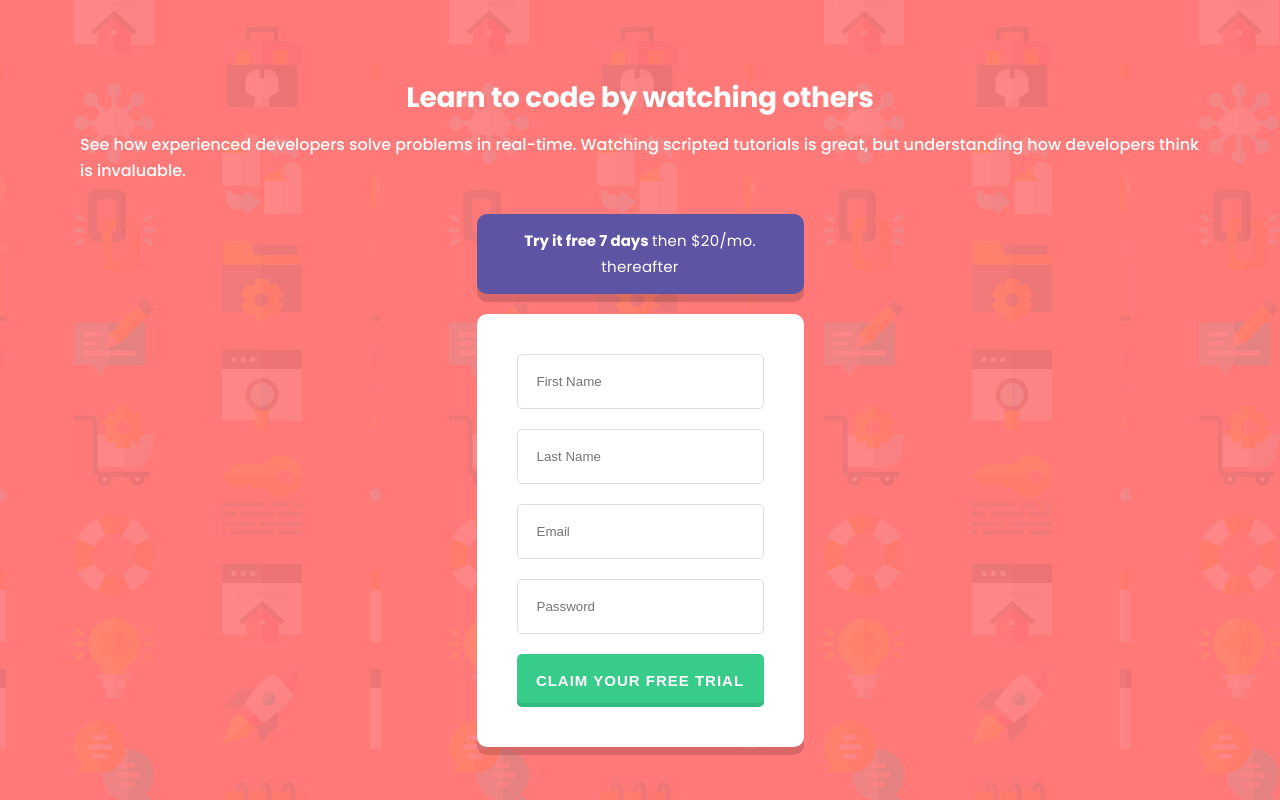
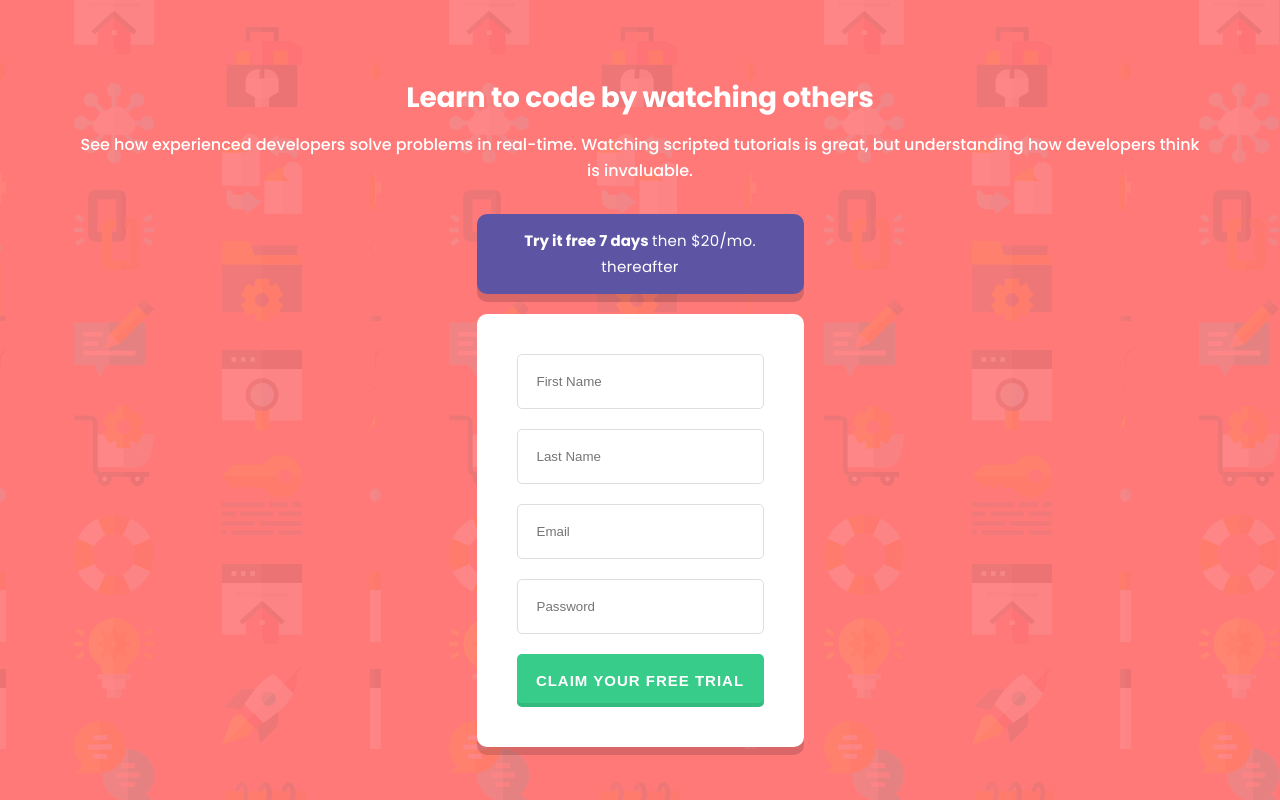
Before and after one commit to gia-grigalashvili/intro-component-with-signup-form-master-ty, a React (Vite) app: page / in a window 1280 px wide. Built offline with nearby package versions, Linux system fonts and the light colour scheme; a web font is replaced by a local one.

Commit message:
I finished the project

```diff
--- a/src/components/Inputs.tsx
+++ b/src/components/Inputs.tsx
@@ -22,10 +22,10 @@ function Inputs() {
   });
   const handleChange = (event: React.ChangeEvent<HTMLInputElement>) => {
     const { name, value } = event.target;
-    // name == "FirstName" && setError.FirstName(true);
-    // name == "LastName" && setError.LastName(true);
-    // name == "email" && setError.email(true);
-    // name == "password" && setError.password(true);
+    // name == "FirstName" && setError.FirstName(false);
+    // name == "LastName" && setError.LastName(false);
+    // name == "email" && setError.email(false);
+    // name == "password" && setError.password(false);
     setinputvalue({
       ...inputvalue,
       [name]: value,
@@ -200,9 +200,13 @@ const StyledForm = styled.form`
 `;
 const StyledInput = styled.input<{ hasError: boolean }>`
   border-radius: 5px;
-  border: 1px solid ${(props) => (props.hasError ? "red" : "#dedede")};
+  border: 1px solid ${(props) => (props.hasError ? "red" : "#DEDEDE")};
   padding: 19px;
   background: #fff;
+  background-image: ${(props) =>
+    props.hasError ? "url(/public/images/icon-error.svg)" : "none"};
+  background-repeat: no-repeat;
+  background-position: right 10px center;
 
   @media (min-width: 1440px) {
     width: 400px;
--- a/src/components/Text.tsx
+++ b/src/components/Text.tsx
@@ -15,12 +15,14 @@ const Textdiv = styled.div`
   display: flex;
   flex-direction: column;
   justify-content: center;
+  text-align: center;
   align-items: center;
   padding: 30px;
   gap: 16px;
 
   @media (min-width: 1440px) {
     width: 520px;
+    text-align: unset;
   }
   h1 {
     color: #fff;
```
